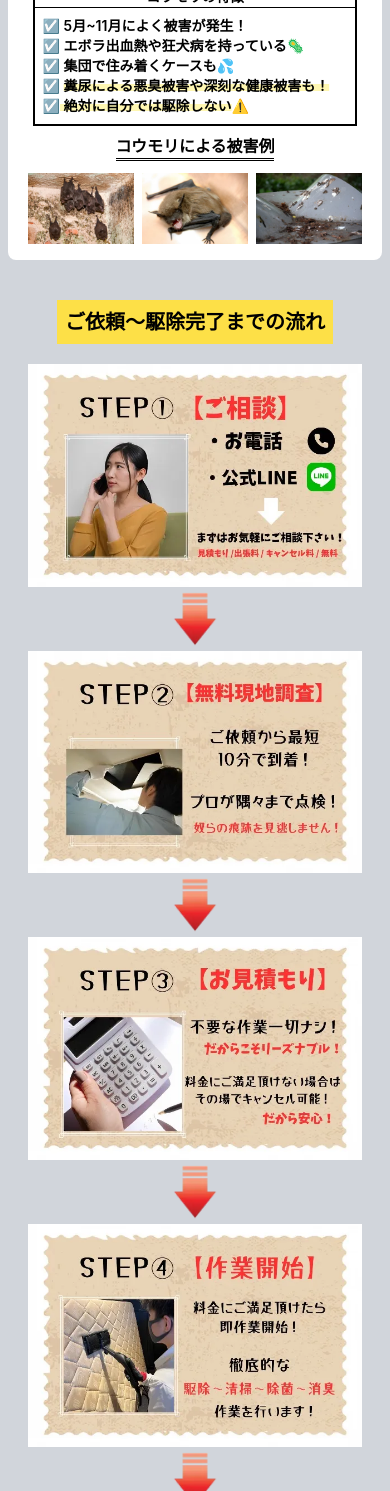
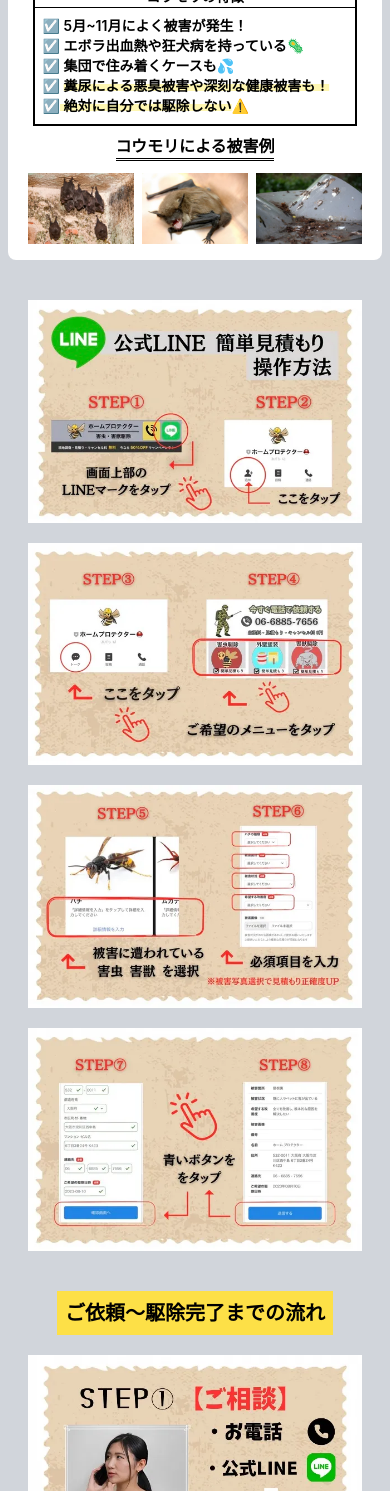
Before and after one commit to ss1119/gaityu-kujo-han, a React (Create React App) app: page / in a window 390 px wide. Shown: the part 7701-9192 px from the top of the page. Built offline with nearby package versions, Linux system fonts and the light colour scheme.

Commit message:
公式LINE簡単見積りの説明を追加

```diff
--- /dev/null
+++ b/src/components/parts/Estimate.tsx
@@ -0,0 +1,28 @@
+export const Estimate = () => {
+  return (
+    <div className="lg:hidden flex flex-col items-center bg-gray-300 pb-10 xs:pb-7 md:pt-10 md:pb-16">
+      <div className="flex flex-col w-full px-3 md:pl-16 md:pr-16">
+        <img
+          src="assets/estimates/estimate1.webp"
+          alt="公式LINE簡単見積り操作方法。STEP1:画面上部のLINEマークをタップ。STEP2:「追加」をタップ"
+          className="mx-4 mb-5 xs:mb-3 md:mb-10"
+        />
+        <img
+          src="assets/estimates/estimate2.webp"
+          alt="STEP3:「トーク」をタップ。STEP4:ご希望のメニューをタップ"
+          className="mx-4 mb-5 xs:mb-3 md:mb-10"
+        />
+        <img
+          src="assets/estimates/estimate3.webp"
+          alt="STEP5:被害に遭われている害虫・害獣を選択。STEP6:必須項目を入力"
+          className="mx-4 mb-5 xs:mb-3 md:mb-10"
+        />
+        <img
+          src="assets/estimates/estimate4.webp"
+          alt="STEP7:「確認画面へ」をタップ。STEP8:「送信する」をタップ"
+          className="mx-4"
+        />
+      </div>
+    </div>
+  );
+};
--- a/src/components/views/Home.tsx
+++ b/src/components/views/Home.tsx
@@ -1,4 +1,5 @@
 import { Company } from "../parts/Company";
+import { Estimate } from "../parts/Estimate";
 import { Footer } from "../parts/Footer";
 import { Header } from "../parts/Header";
 import { TopPageContents } from "../parts/TopPageContents";
@@ -19,6 +20,7 @@ export const Home = () => {
       <Explain />
       <Movie />
       <Descriptions />
+      <Estimate />
       <RequestFlow />
       <Reason />
       <Damage />
```
